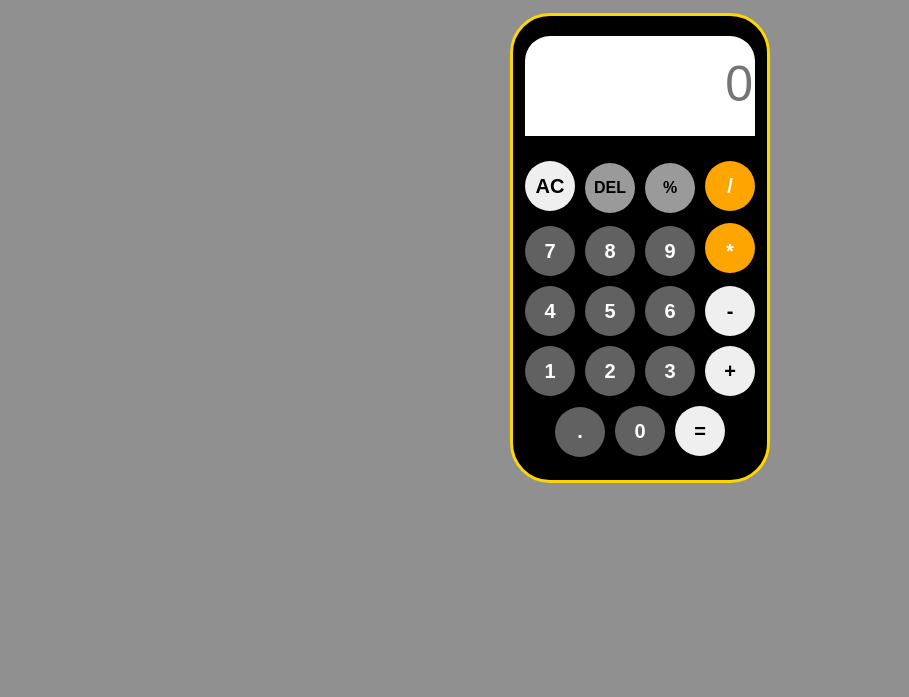
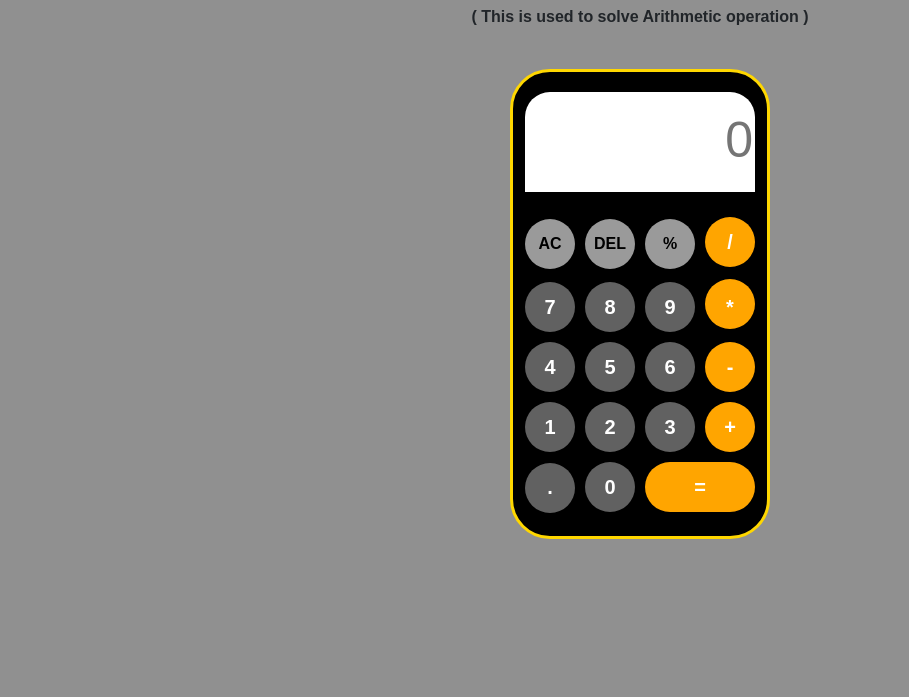
Before and after one commit to GokulTR-07/Task-day-15-calsi, a plain HTML site: page index.html in a window 1280 px wide. Shown: the part 103-800 px from the top of the page, without its empty margins (0-909 px from the left). Drawn offline with nearby package versions, Linux system fonts and the light colour scheme.

Commit message:
Update style.css

```diff
--- a/style.css
+++ b/style.css
@@ -3,7 +3,7 @@ body {
   background-color: rgb(144, 144, 144);
   font-family: Arial, Helvetica, sans-serif;
 }
-.title {
+#title, #description {
   text-align: center;
   font-weight: bolder;
   margin-bottom: 40px;
@@ -33,7 +33,7 @@ button {
   margin: 5px;
   border-radius: 25px;
 }
-.but-19 {
+#equal {
   width: 110px;
 }
 input {
@@ -53,12 +53,12 @@ input[type='text']::placeholder {
   text-align: right;
 }
 
-#but-1 , .but-2 , .but-3 {
+#clear , .but-2 , .but-3 {
   background-color: rgb(154, 154, 154);
   font-size: 16px;
 }
 
-.but-4 , .but-8 , .but-12 , .but-16 , .but-19 {
+.but-4 , .but-8 , #subtract , #add , #equal {
   background-color: orange;
   color: white;
 }
```
